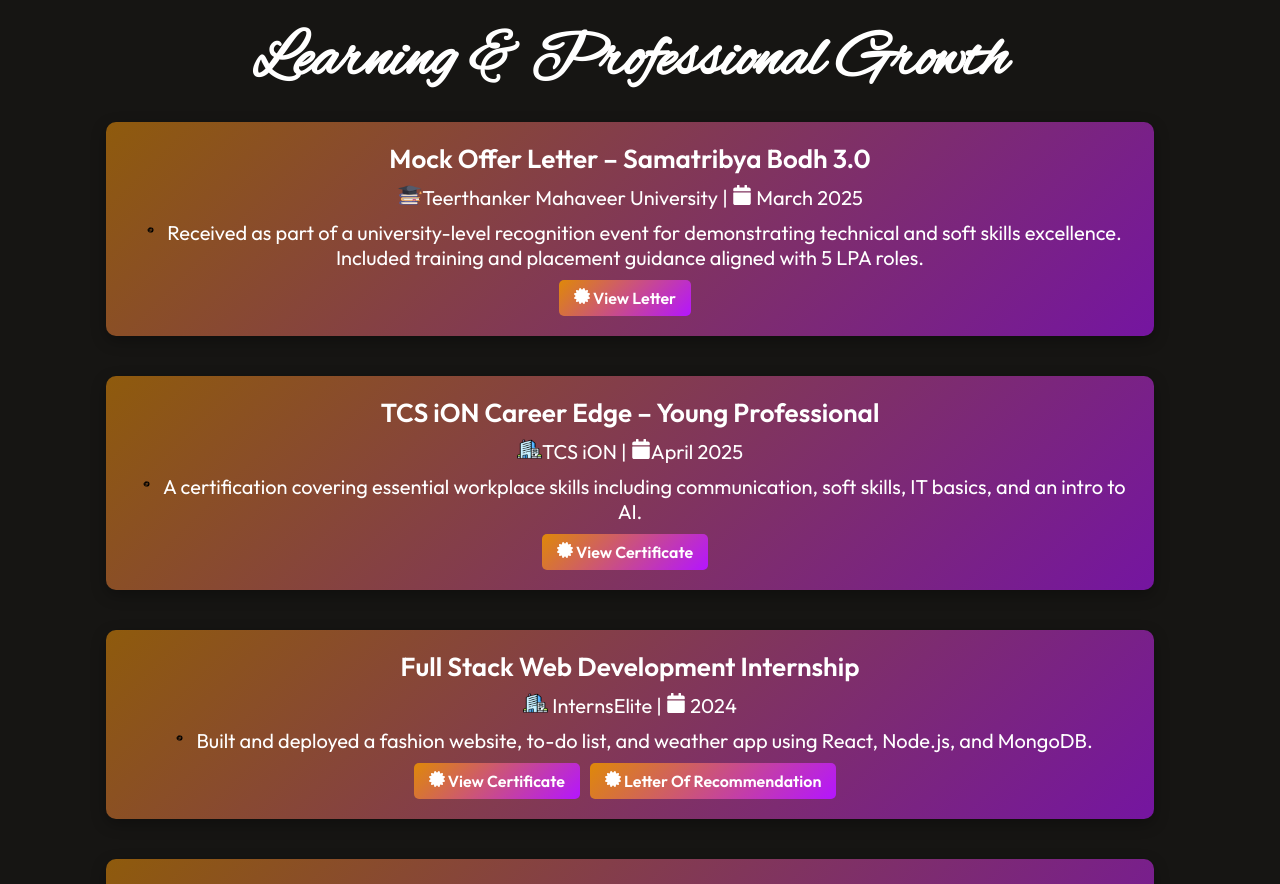
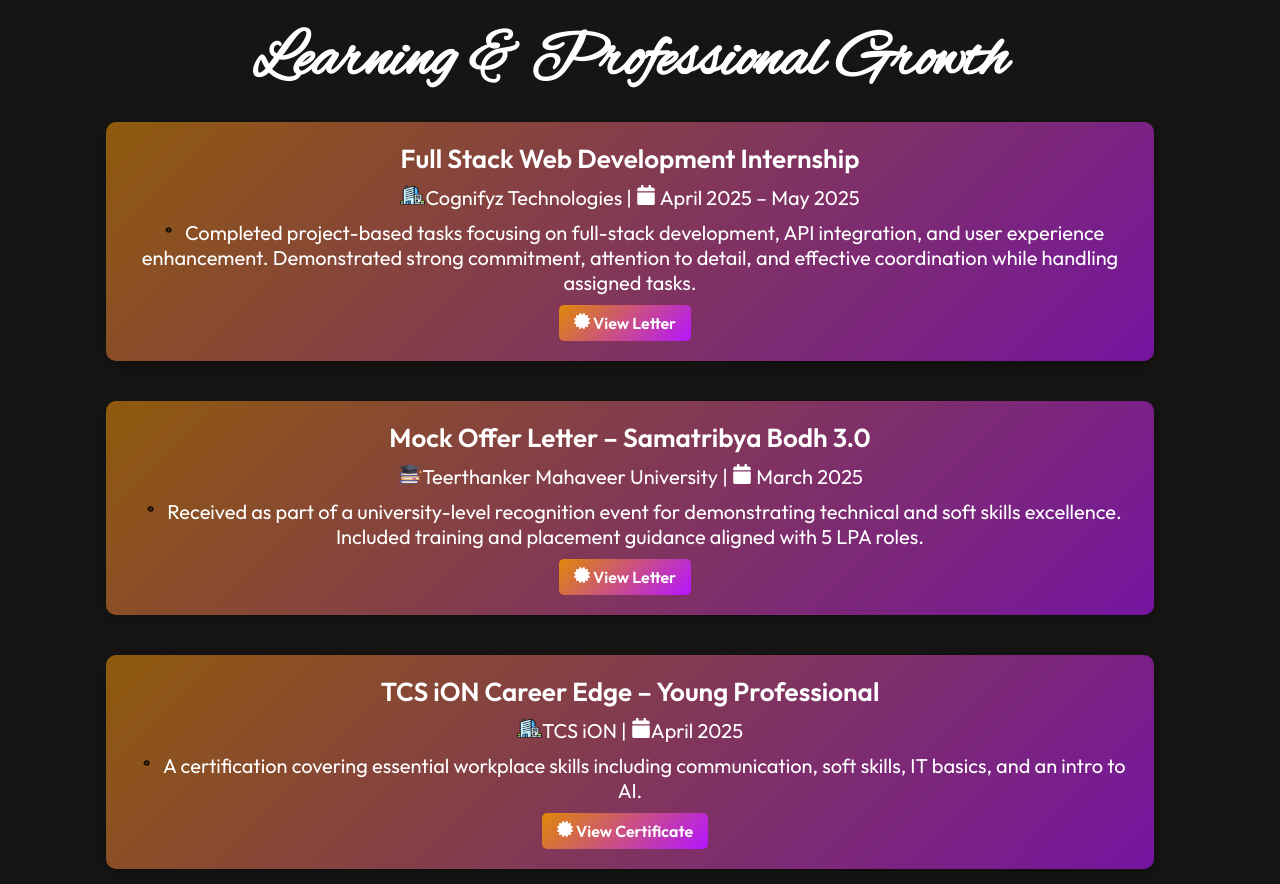
Before and after one commit to Shivangi614/Portfolio-Website, a React (Vite) app: page / in a window 1280 px wide. Shown: the part 2180-3064 px from the top of the page. Built offline with nearby package versions, Linux system fonts and the light colour scheme.

Commit message:
Update the Cognifyz Internship

```diff
--- a/src/Components/About/About.jsx
+++ b/src/Components/About/About.jsx
@@ -13,6 +13,7 @@
 import Python_IIT from "../../assets/Participant-Certificate-TMU-Python.pdf";
 import TCS_iON from "../../assets/TCS iON Certificate.pdf";
 import MockOffer from "../../assets/MockOffer.jpg";
+import Internship_Cognifyz from "../../assets/Cognifyz Internship certificate.pdf";
 import bullet from "../../assets/bullet-img.png";
 import office from "../../assets/Office_img.png";
 import university from "../../assets/university-img.png";
@@ -55,7 +56,12 @@
         <h2>Learning & Professional Growth</h2>
 
         <div className="timeline">
-
+          <div className="timeline-item">
+            <h3>Full Stack Web Development Internship</h3>
+            <p className="organization"><img src={office} />Cognifyz Technologies | <FaCalendar /> April 2025 – May 2025</p>
+            <p className="description"><img src={bullet} /> Completed project-based tasks focusing on full-stack development, API integration, and user experience enhancement. Demonstrated strong commitment, attention to detail, and effective coordination while handling assigned tasks.</p>
+            <a href={Internship_Cognifyz} className="certificate-link"><FaCertificate /> View Letter</a>
+          </div>
           <div className="timeline-item">
             <h3>Mock Offer Letter – Samatribya Bodh 3.0</h3>
             <p className="organization"><img src={university} />Teerthanker Mahaveer University | <FaCalendar /> March 2025</p>
```
Also changed, not shown: 1 other file (tests, documents, lock files or other folders).
